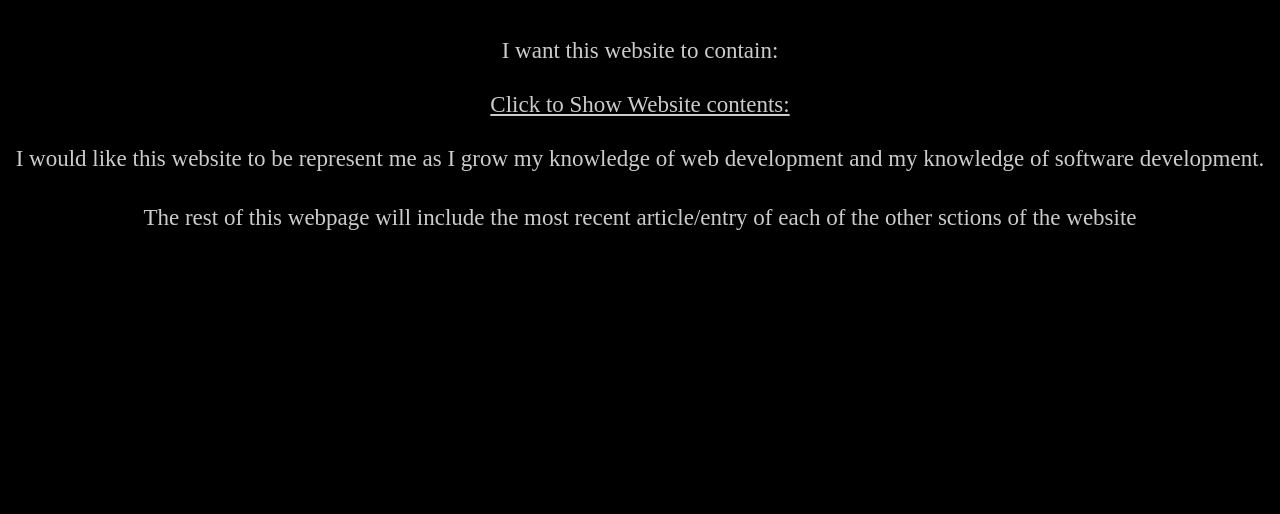
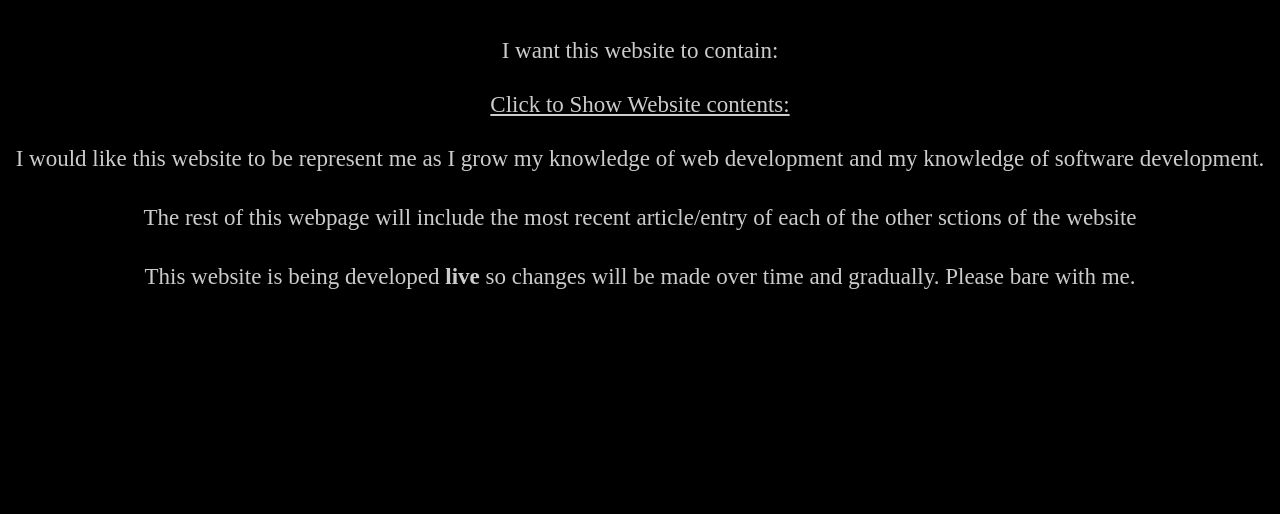
Before and after one commit to benjimanclarke/benjimanclarke.github.io, a plain HTML site: page html/index.html in a window 1280 px wide. Shown: the part 225-739 px from the top of the page. Drawn offline with nearby package versions, Linux system fonts and the light colour scheme.

Commit message:
Added line in body of page
Explaining live development of website.

```diff
--- a/html/index.html
+++ b/html/index.html
@@ -1,3 +1,4 @@
+
 <!DOCTYPE html>
 <html>
 	<head>
@@ -33,6 +34,7 @@
 		   </div>
          <p>I would like this website to be represent me as I grow my knowledge of web development and my knowledge of software development.</p>
 			<p>The rest of this webpage will include the most recent article/entry of each of the other sctions of the website</p>
+			<p>This website is being developed <strong>live</strong> so changes will be made over time and gradually. Please bare with me.</p>
 	   <script src='https://code.jquery.com/jquery-3.1.0.min.js'></script>
 	   <script src='../js/main.js'></script>
 		</div>
```
